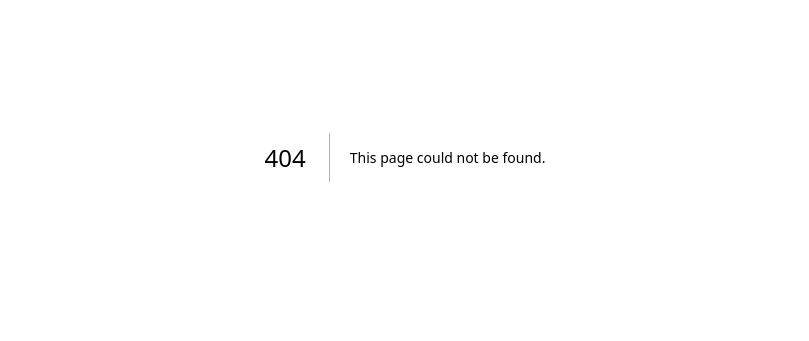
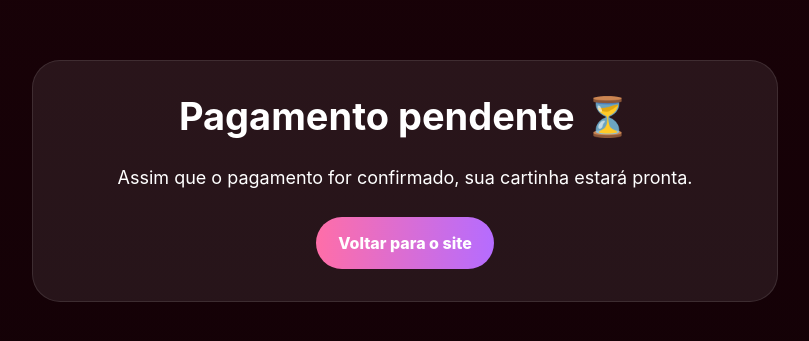
Before and after one commit to link-do-amor/link-do-amor, a Next.js app: page /pendente in a window 1280 px wide. Before the commit this address had no page. Shown: the part 243-584 px from the top of the page, without its empty margins (235-1044 px from the left). Built offline with nearby package versions, Linux system fonts and the light colour scheme.

Commit message:
Create page.js

```diff
--- /dev/null
+++ b/app/pendente/page.js
@@ -0,0 +1,58 @@
+export default function Pendente() {
+  return (
+    <main style={pageStyle}>
+      <div style={boxStyle}>
+        <h1 style={titleStyle}>Pagamento pendente ⏳</h1>
+        <p style={textStyle}>
+          Assim que o pagamento for confirmado, sua cartinha estará pronta.
+        </p>
+
+        <a href="/" style={primaryButtonStyle}>
+          Voltar para o site
+        </a>
+      </div>
+    </main>
+  )
+}
+
+const pageStyle = {
+  minHeight: '100vh',
+  display: 'flex',
+  alignItems: 'center',
+  justifyContent: 'center',
+  padding: 24,
+  background: 'linear-gradient(180deg, #1a0208 0%, #120106 100%)',
+  fontFamily: 'Inter, Arial, sans-serif'
+}
+
+const boxStyle = {
+  width: '100%',
+  maxWidth: 680,
+  padding: 32,
+  borderRadius: 28,
+  background: 'rgba(255,255,255,0.08)',
+  border: '1px solid rgba(255,255,255,0.10)',
+  textAlign: 'center',
+  color: '#fff'
+}
+
+const titleStyle = {
+  marginTop: 0,
+  fontSize: 38
+}
+
+const textStyle = {
+  fontSize: 18,
+  lineHeight: 1.6,
+  marginBottom: 24
+}
+
+const primaryButtonStyle = {
+  display: 'inline-block',
+  textDecoration: 'none',
+  background: 'linear-gradient(90deg, #ff6ea8, #b56cff)',
+  color: '#fff',
+  borderRadius: 999,
+  padding: '16px 22px',
+  fontWeight: 800
+}
```
